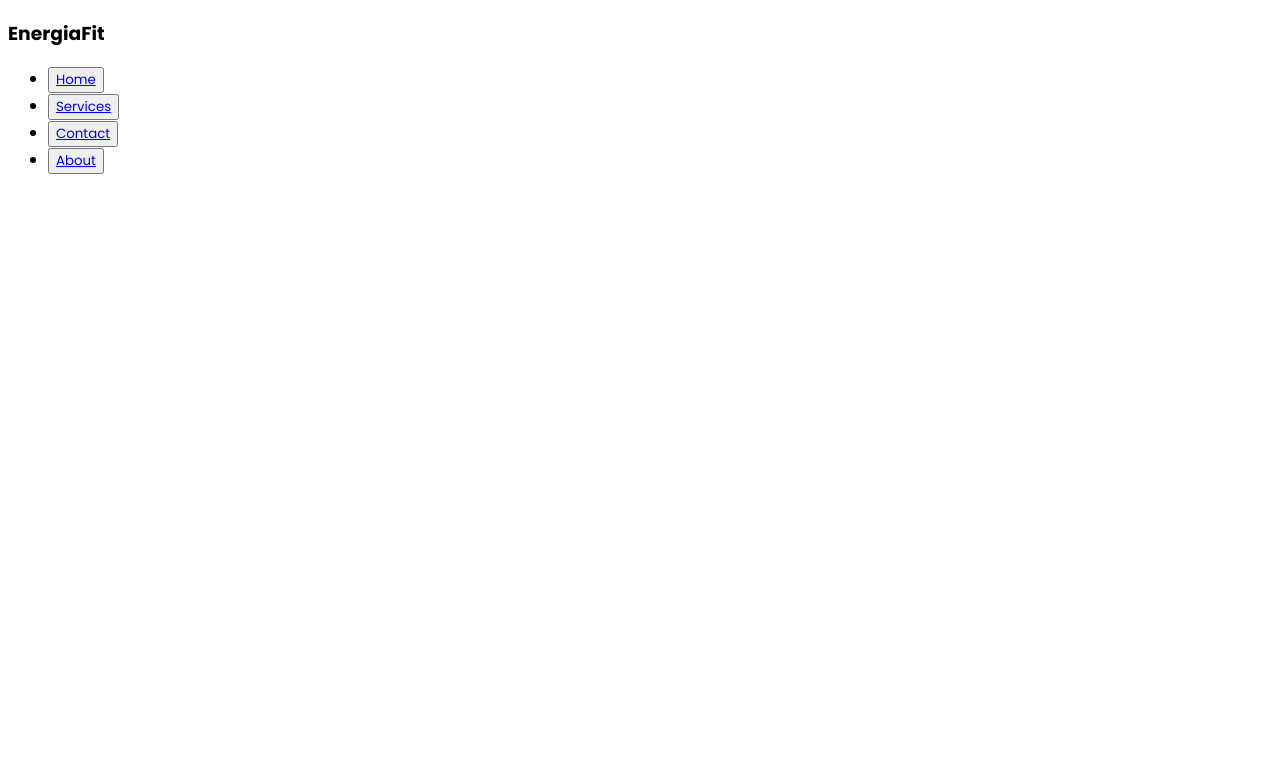
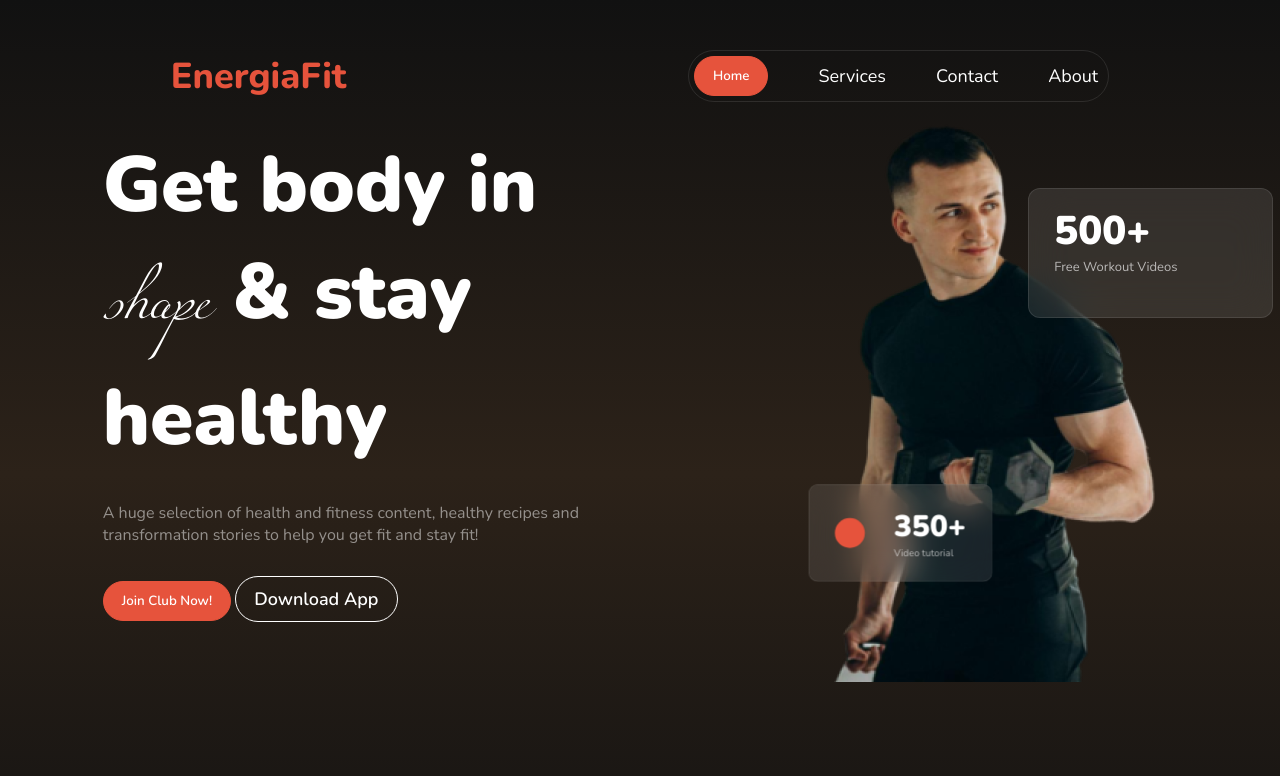
Before and after one commit to learner-of-string/EnergiaFit.org, a plain HTML site: page index.html in a window 1280 px wide. Drawn offline with nearby package versions, Linux system fonts and the light colour scheme; files whose address does not match are found by name.

Commit message:
header section done

```diff
--- a/assets/styles/font.css
+++ b/assets/styles/font.css
@@ -1,4 +1,4 @@
-@import url("https://fonts.googleapis.com/css2?family=Poppins:ital,wght@0,100;0,200;0,300;0,400;0,500;0,600;0,700;0,800;0,900;1,100;1,200;1,300;1,400;1,500;1,600;1,700;1,800;1,900&display=swap");
+@import url("https://fonts.googleapis.com/css2?family=Nunito:ital,wght@0,200..1000;1,200..1000&display=swap");
 
 @font-face {
   font-family: miama;
@@ -6,5 +6,7 @@
 }
 
 * {
-  font-family: "Poppins", sans-serif;
+  font-family: "Nunito", sans-serif;
+  margin: 0;
+  padding: 0;
 }
--- a/assets/styles/styles.css
+++ b/assets/styles/styles.css
@@ -1,3 +1,151 @@
 .hidden {
   display: none;
 }
+
+nav {
+  display: flex;
+  justify-content: space-around;
+  align-items: center;
+}
+
+header {
+  background: linear-gradient(180deg, #111111, #2c2219, #111111 100%);
+  padding-top: 50px;
+  padding-bottom: -500px;
+}
+
+.navigation-bar {
+  list-style: none;
+  display: flex;
+  justify-content: space-evenly;
+  gap: 50px;
+  border: 1px solid #ffffff1a;
+  border-radius: 39px;
+  padding: 5px 10px 5px 5px;
+}
+
+.btn-primary {
+  border-radius: 45px;
+  background-color: #e6533c;
+  color: #ffffff;
+  font-weight: 600;
+  border: 1px solid #e6533c;
+  outline: none;
+  padding: 10px 18px;
+  cursor: pointer;
+}
+
+.btn-secondary {
+  border: 1px solid #ffffff;
+  border-radius: 42px;
+  outline: none;
+  padding: 10px 18px;
+  cursor: pointer;
+  background-color: transparent;
+  color: white;
+  font-size: 18px;
+  font-weight: 600;
+}
+
+a {
+  text-decoration: none;
+  color: #ffffff;
+}
+
+.site-title {
+  color: #e6533c;
+  font-size: 36px;
+  font-weight: 800;
+}
+
+.navigation-items {
+  color: #ffffff;
+  border: none;
+  background-color: none;
+  font-size: 18px;
+  font-weight: 400;
+}
+
+.navigation-bar {
+  display: flex;
+  align-items: center;
+}
+
+#shape {
+  font-family: miama;
+  font-weight: 400;
+}
+
+#banner-title {
+  color: #ffffff;
+  font-size: 78px;
+  font-weight: 900;
+}
+
+.banner-text {
+  width: 520px;
+  margin: 30px 0;
+}
+
+#banner {
+  display: flex;
+  justify-content: space-around;
+}
+
+#banner-description {
+  color: #ffffff80;
+  font-size: 16px;
+  font-weight: 400;
+}
+
+.card {
+  border: 1px solid #ffffff1a;
+  border-radius: 12px;
+  backdrop-filter: blur(20px);
+  background: #ffffff1a;
+  background-repeat: no-repeat;
+  width: 193px;
+  height: 98px;
+  padding: 15px 25px;
+  position: relative;
+}
+
+.card-title {
+  font-size: 40px;
+  font-weight: 900;
+  color: white;
+}
+
+.card-details {
+  color: #ffffffa6;
+  font-size: 13px;
+  font-weight: 400;
+}
+
+.card-1 {
+  right: -200px;
+  top: -500px;
+}
+
+#red-circle {
+  background-color: #e6533c;
+  height: 40px;
+  width: 40px;
+  border-radius: 100%;
+}
+
+.red-circle-container {
+  height: 100%;
+  width: 40px;
+}
+
+.card-2 {
+  display: flex;
+  justify-content: center;
+  align-items: center;
+  flex-grow: 1;
+  gap: 20%;
+  top: -350px;
+  right: 50px;
+  scale: 0.75;
+}
--- a/index.html
+++ b/index.html
@@ -14,28 +14,60 @@
   <body>
     <header>
       <nav>
-        <h3>EnergiaFit</h3>
-        <nav>
-          <div class="hidden">
+        <h3 class="site-title">EnergiaFit</h3>
+        <div>
+          <div class="hidden navigation-three-lines">
             <i class="fas fa-bars"></i>
           </div>
 
-          <ul>
-            <li>
-              <button><a href="#">Home</a></button>
+          <ul class="navigation-bar">
+            <li class="navigation-items1">
+              <button class="btn-primary"><a href="#">Home</a></button>
             </li>
-            <li>
-              <button><a href="#">Services</a></button>
+            <li class="navigation-items">
+              <a href="#">Services</a>
             </li>
-            <li>
-              <button><a href="#">Contact</a></button>
+            <li class="navigation-items">
+              <a href="#">Contact</a>
             </li>
-            <li>
-              <button><a href="#">About</a></button>
+            <li class="navigation-items">
+              <a href="#">About</a>
             </li>
           </ul>
-        </nav>
+        </div>
       </nav>
+      <!-- banner -->
+
+      <section id="banner">
+        <div>
+          <div>
+            <h1 id="banner-title" class="banner-text">
+              Get body in <span id="shape">shape</span> & stay healthy
+            </h1>
+            <p id="banner-description" class="banner-text">
+              A huge selection of health and fitness content, healthy recipes
+              and transformation stories to help you get fit and stay fit!
+            </p>
+            <button class="btn-primary">Join Club Now!</button>
+            <button class="btn-secondary">Download App</button>
+          </div>
+        </div>
+        <div>
+          <img src="./assets/images/Images 2.png" alt="" />
+          <div class="card card-1">
+            <h2 class="card-title">500+</h2>
+
+            <p class="card-details">Free Workout Videos</p>
+          </div>
+          <div class="card card-2">
+            <div id="red-circle"></div>
+            <div>
+              <h2 class="card-title">350+</h2>
+              <p class="card-details">Video tutorial</p>
+            </div>
+          </div>
+        </div>
+      </section>
     </header>
   </body>
 </html>
```
